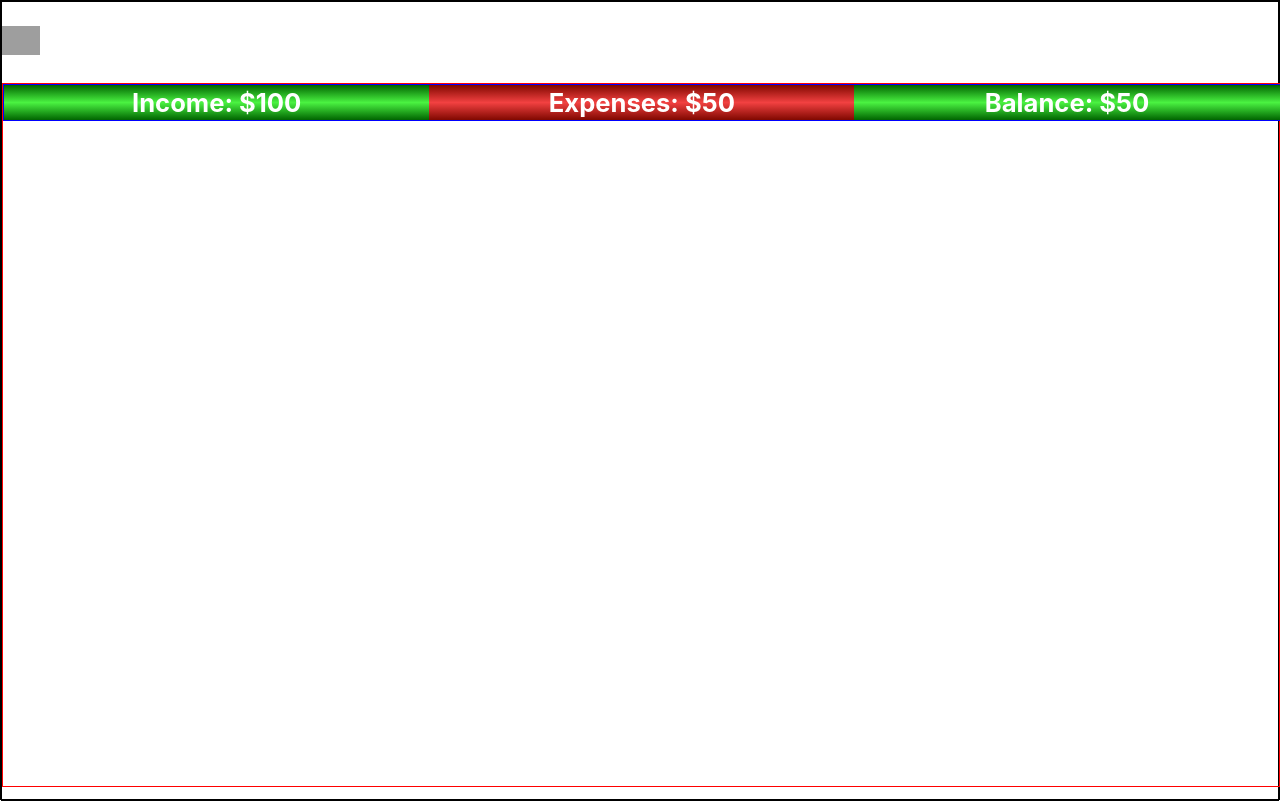
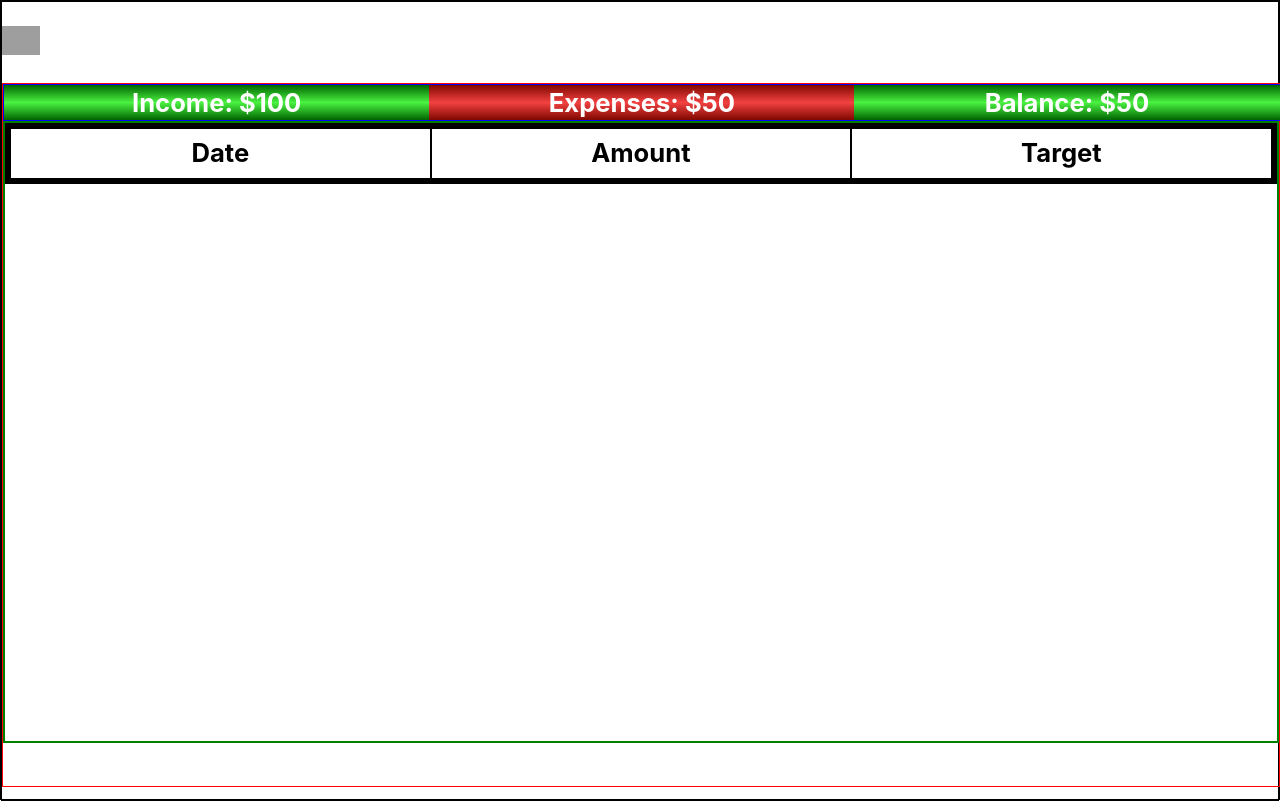
Before and after one commit to Bernard-Calma/planner, a React (Create React App) app: page /transactions in a window 1280 px wide. Built offline with nearby package versions, Linux system fonts and the light colour scheme; grey boxes are pictures that could not be loaded.

Commit message:
transactionsTitle component created

```diff
--- /dev/null
+++ b/src/components/TransactionTitles.jsx
@@ -0,0 +1,29 @@
+const TransactionTitles = () => {
+
+    const styles = {
+        container: {
+            display: "flex",
+            justifyContent: "space-around",
+            border: "5px solid black"
+        },
+        title: {
+            color: "black",
+            width: "100%",
+            height: "inherit",
+            border: "1px solid black",
+            textAlign: "center",
+            margin: 0,
+            paddingTop: "0.7%"
+        }
+    }
+    return(
+        <div style={styles.container}>
+            <p style={styles.title}>Date</p>
+            <p style={styles.title}>Amount</p>
+            <p style={styles.title}>Target</p>
+            <p></p>
+        </div>
+    )
+}
+
+export default TransactionTitles
--- a/src/containers/Transactions.jsx
+++ b/src/containers/Transactions.jsx
@@ -1,4 +1,5 @@
 import Summary from "../components/Summary"
+import TransactionTitles from "../components/TransactionTitles"
 
 const Transactions = () => {
 
@@ -11,11 +12,18 @@ const Transactions = () => {
             fontSize: "2vw",
             fontWeight: "700"
         },
+        transactionsContainer: {
+            border: "2px solid green",
+            height: "inherit"
+        },
     }
 
     return(
         <div style = {styles.container}>
             <Summary />
+            <div style = {styles.transactionsContainer}>
+                <TransactionTitles />
+            </div>
         </div>
     )
 }
```
